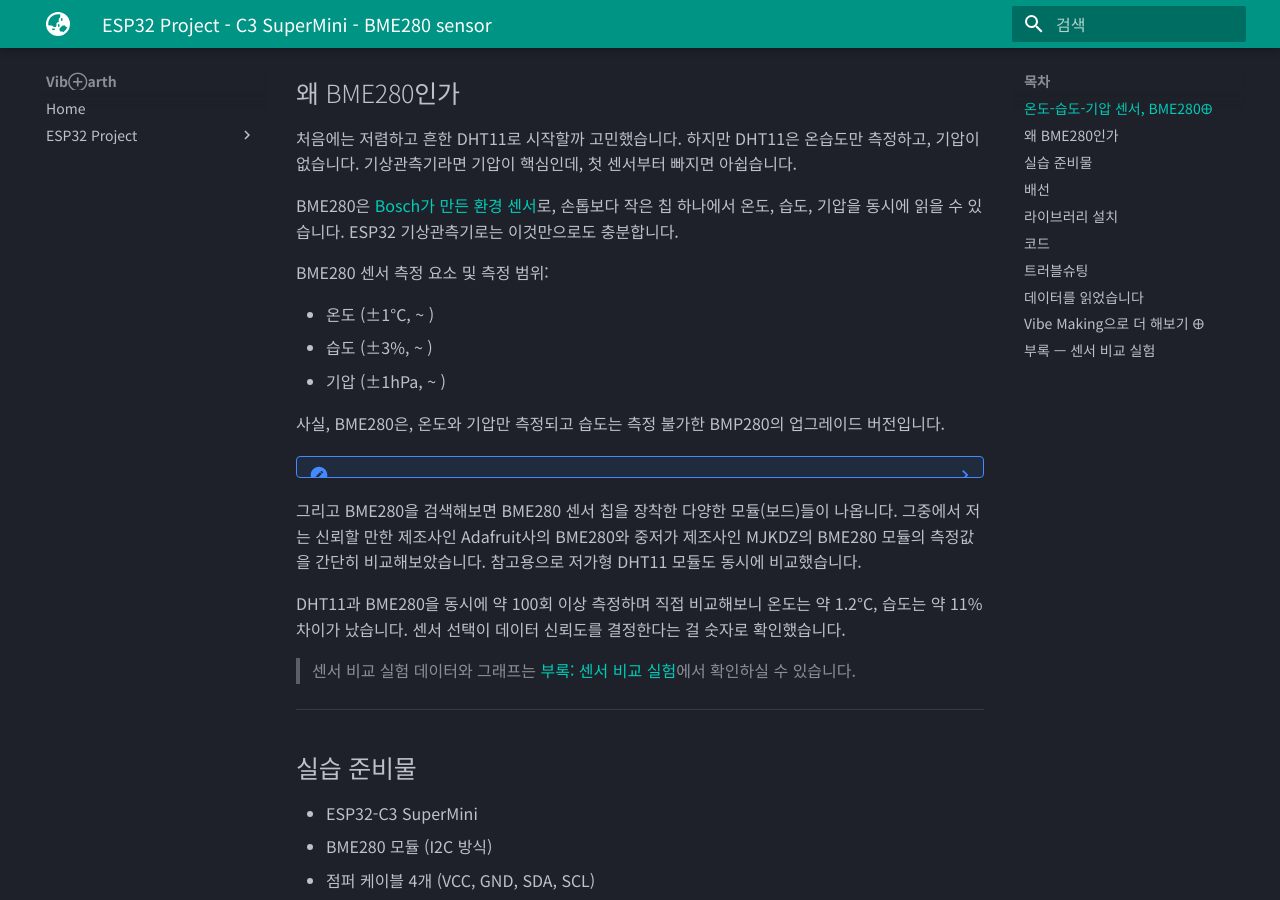
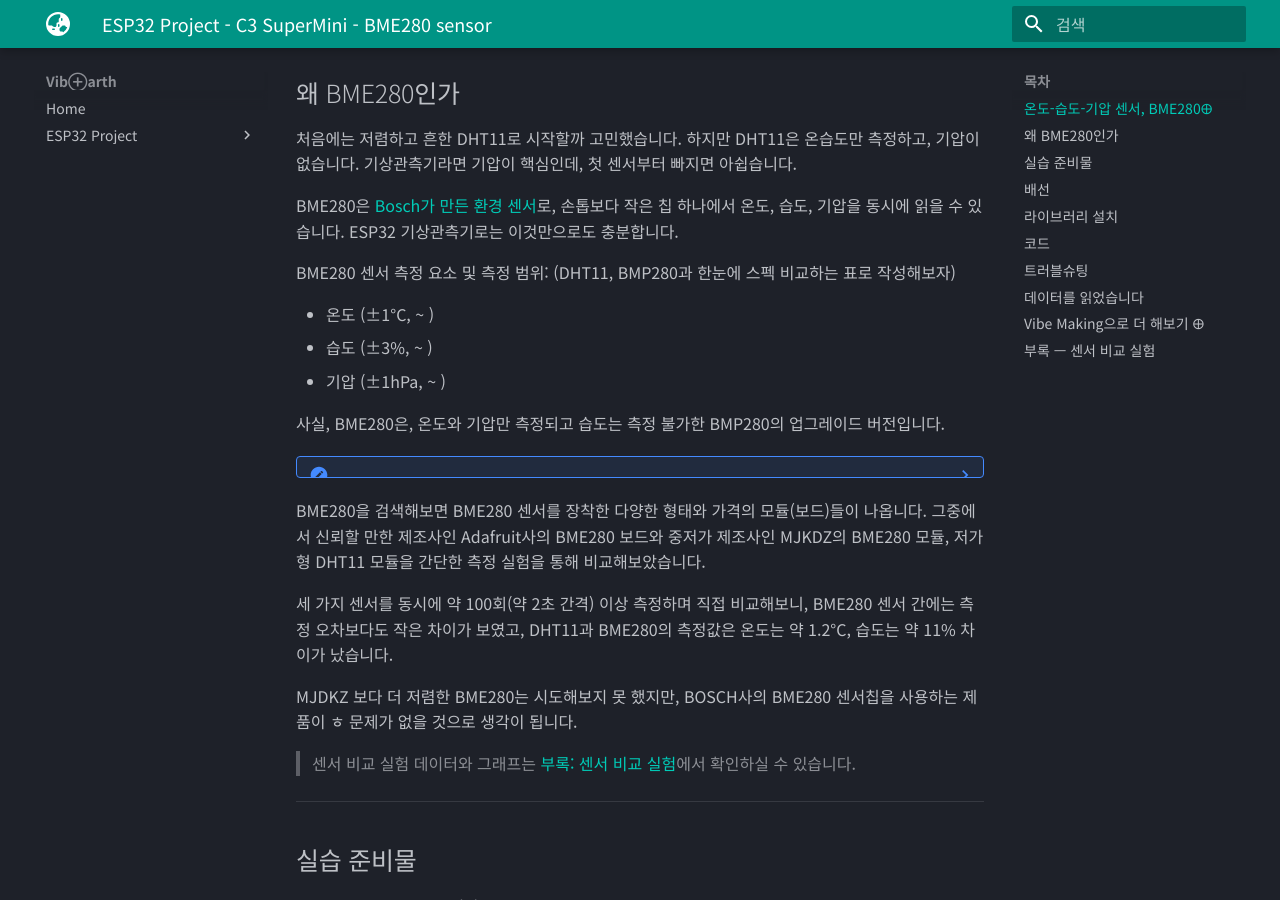
Before and after one commit to VibEarth/VibEarth.github.io, an MkDocs documentation site: the page built from docs/esp32/c3/bme280.md, in a window 1280 px wide and 900 px high, scrolled down 273 px. Built offline with MkDocs 1.6.1 and Material for MkDocs 9.7.7, drawn with Linux system fonts in a browser that asks for light colours.

Commit message:
vault backup: 2026-07-02 10:46:51

```diff
--- a/docs/esp32/c3/bme280.md
+++ b/docs/esp32/c3/bme280.md
@@ -12,7 +12,7 @@
 
 BME280은 [Bosch가 만든 환경 센서](https://pdf.utmel.com/r/datasheets/boschsensortec-bme280-datasheets-0183.pdf)로, 손톱보다 작은 칩 하나에서 온도, 습도, 기압을 동시에 읽을 수 있습니다. ESP32 기상관측기로는 이것만으로도 충분합니다.
 
-BME280 센서 측정 요소 및 측정 범위:
+BME280 센서 측정 요소 및 측정 범위: (DHT11, BMP280과 한눈에 스펙 비교하는 표로 작성해보자)
 
 - 온도 (±1°C, ~ )
 - 습도 (±3%, ~ )
@@ -21,12 +21,15 @@ BME280 센서 측정 요소 및 측정 범위:
 사실, BME280은, 온도와 기압만 측정되고 습도는 측정 불가한 BMP280의 업그레이드 버전입니다.
 
 ??? note ""
-	BMP280(온도, 기압) 말고, BME280(온도, 습도, 기압) 인지 꼭 확인하고 구입하셔야 합니다.
+	BMP280(온도, 기압) 말고, BME280(온도, 습도, 기압)인지 꼭 확인하고 구입하셔야 합니다.
 
-그리고 BME280을 검색해보면 BME280 센서 칩을 장착한 다양한 모듈(보드)들이 나옵니다.
-그중에서 저는 신뢰할 만한 제조사인 Adafruit사의 BME280와 중저가 제조사인 MJKDZ의 BME280 모듈의 측정값을 간단히 비교해보았습니다. 참고용으로 저가형 DHT11 모듈도 동시에 비교했습니다.
+BME280을 검색해보면 BME280 센서를 장착한 다양한 형태와 가격의 모듈(보드)들이 나옵니다.
+그중에서 신뢰할 만한 제조사인 Adafruit사의 BME280 보드와 중저가 제조사인 MJKDZ의 BME280 모듈, 저가형 DHT11 모듈을 간단한 측정 실험을 통해 비교해보았습니다.
 
-DHT11과 BME280을 동시에 약 100회 이상 측정하며 직접 비교해보니 온도는 약 1.2°C, 습도는 약 11% 차이가 났습니다. 센서 선택이 데이터 신뢰도를 결정한다는 걸 숫자로 확인했습니다.
+세 가지 센서를  동시에 약 100회(약 2초 간격) 이상 측정하며 직접 비교해보니,
+BME280 센서 간에는 측정 오차보다도 작은 차이가 보였고, DHT11과 BME280의 측정값은  온도는 약 1.2°C, 습도는 약 11% 차이가 났습니다.
+
+MJDKZ 보다 더 저렴한 BME280는 시도해보지 못 했지만, BOSCH사의 BME280 센서칩을 사용하는 제품이 ㅎ 문제가 없을 것으로 생각이 됩니다.
 
 > 센서 비교 실험 데이터와 그래프는 [부록: 센서 비교 실험](##부록 — 센서 비교 실험)에서 확인하실 수 있습니다.
 
```
